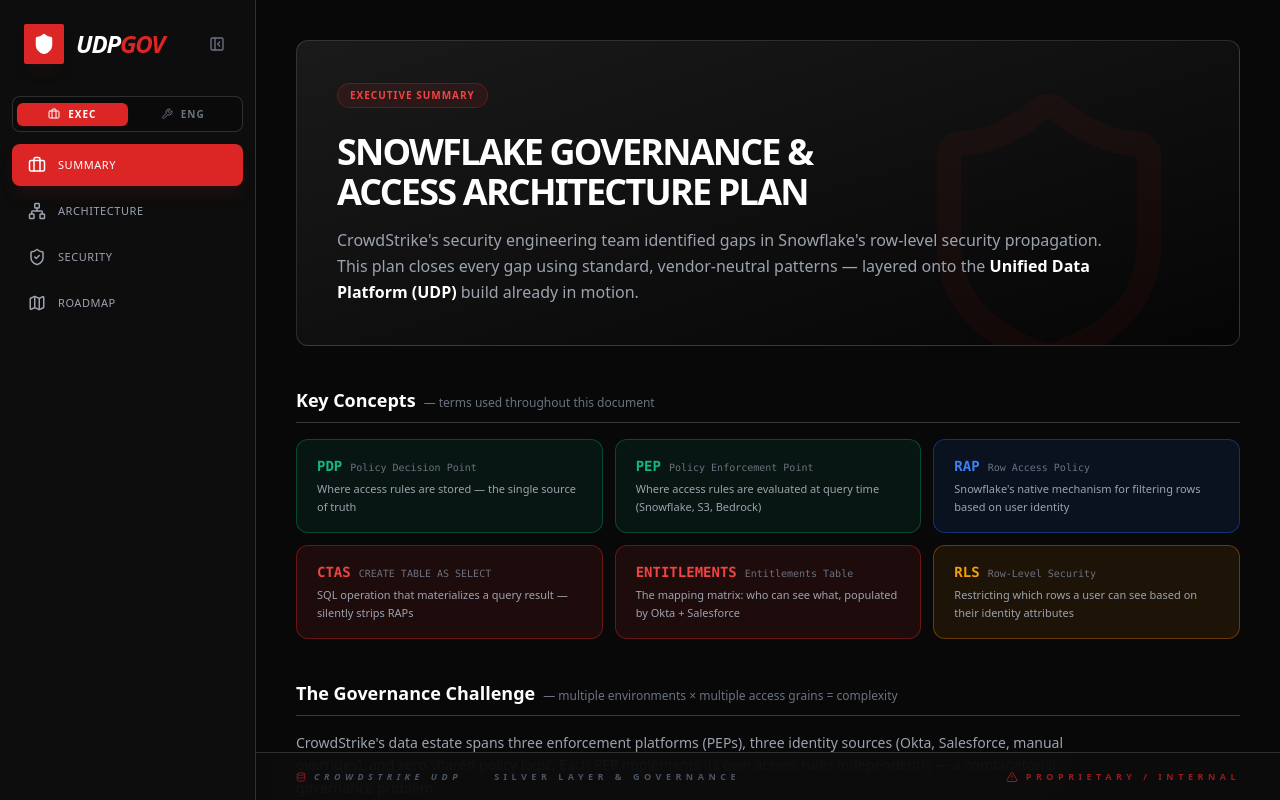
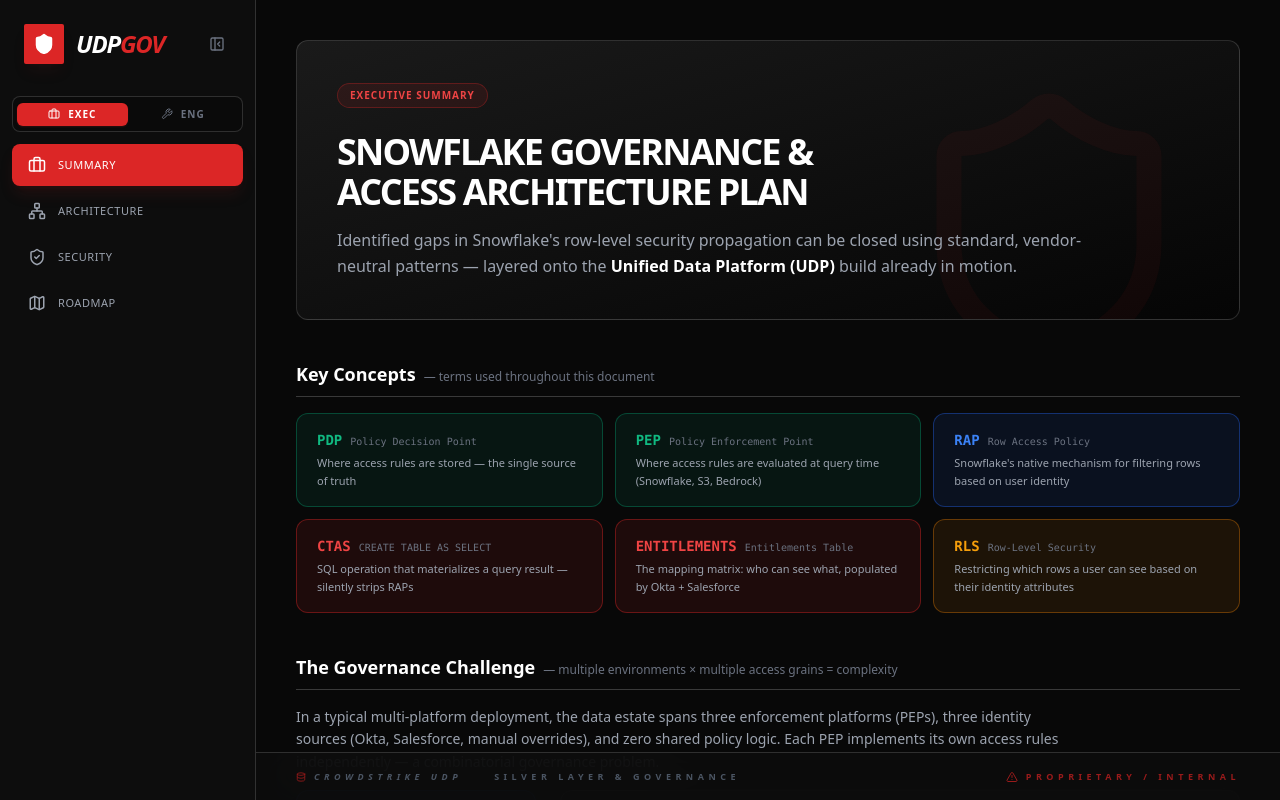
Before and after one commit to gvermillion/claude-cove, a React (Vite) app in the folder projects/udp-gov-dashboard/: page / in a window 1280 px wide. Shown: the top 800 px of the page. Built offline with nearby package versions, Linux system fonts and the light colour scheme; the HTML template or start-up script is replaced by a standard one.

Commit message:
docs(udp-dashboard): reframe CrowdStrike claims as demonstrative examples

```diff
--- a/projects/udp-gov-dashboard/src/components/eng/ExtensibilityView.tsx
+++ b/projects/udp-gov-dashboard/src/components/eng/ExtensibilityView.tsx
@@ -107,7 +107,7 @@
     <div className="space-y-10 animate-in slide-in-from-right-4 duration-500">
       <SectionHeader
         title="Cross-Platform Extensibility"
-        subtitle="CrowdStrike's data estate spans Snowflake, AWS S3, and Bedrock AI agents. This section proves that governance is a platform service, not a vendor-specific feature — and shows how to extend it."
+        subtitle="A representative target estate — illustrated here as Snowflake, AWS S3, and Bedrock — spans multiple enforcement points. This section proves that governance is a platform service, not a vendor-specific feature — and shows how to extend it to any platform."
         icon={Globe}
         badge="Section 8"
       />
--- a/projects/udp-gov-dashboard/src/components/summary/summaryContent.tsx
+++ b/projects/udp-gov-dashboard/src/components/summary/summaryContent.tsx
@@ -287,9 +287,8 @@
           Snowflake Governance &<br /> Access Architecture Plan
         </h1>
         <p className="text-gray-400 text-base leading-relaxed font-light max-w-3xl">
-          CrowdStrike's security engineering team identified gaps in Snowflake's
-          row-level security propagation. This plan closes every gap using
-          standard, vendor-neutral patterns — layered onto the{' '}
+          Identified gaps in Snowflake's row-level security propagation can be
+          closed using standard, vendor-neutral patterns — layered onto the{' '}
           <span className="text-white font-semibold">
             Unified Data Platform (UDP)
           </span>{' '}
@@ -363,10 +362,10 @@
       </h3>
 
       <p className="text-sm text-gray-400 leading-relaxed max-w-3xl">
-        CrowdStrike's data estate spans three enforcement platforms (PEPs),
-        three identity sources (Okta, Salesforce, manual overrides), and zero
-        shared policy logic. Each PEP implements its own access rules
-        independently — a combinatorial governance problem.
+        In a typical multi-platform deployment, the data estate spans three
+        enforcement platforms (PEPs), three identity sources (Okta, Salesforce,
+        manual overrides), and zero shared policy logic. Each PEP implements its
+        own access rules independently — a combinatorial governance problem.
       </p>
 
       <div className="grid grid-cols-1 md:grid-cols-[240px_1fr] gap-6">
```
